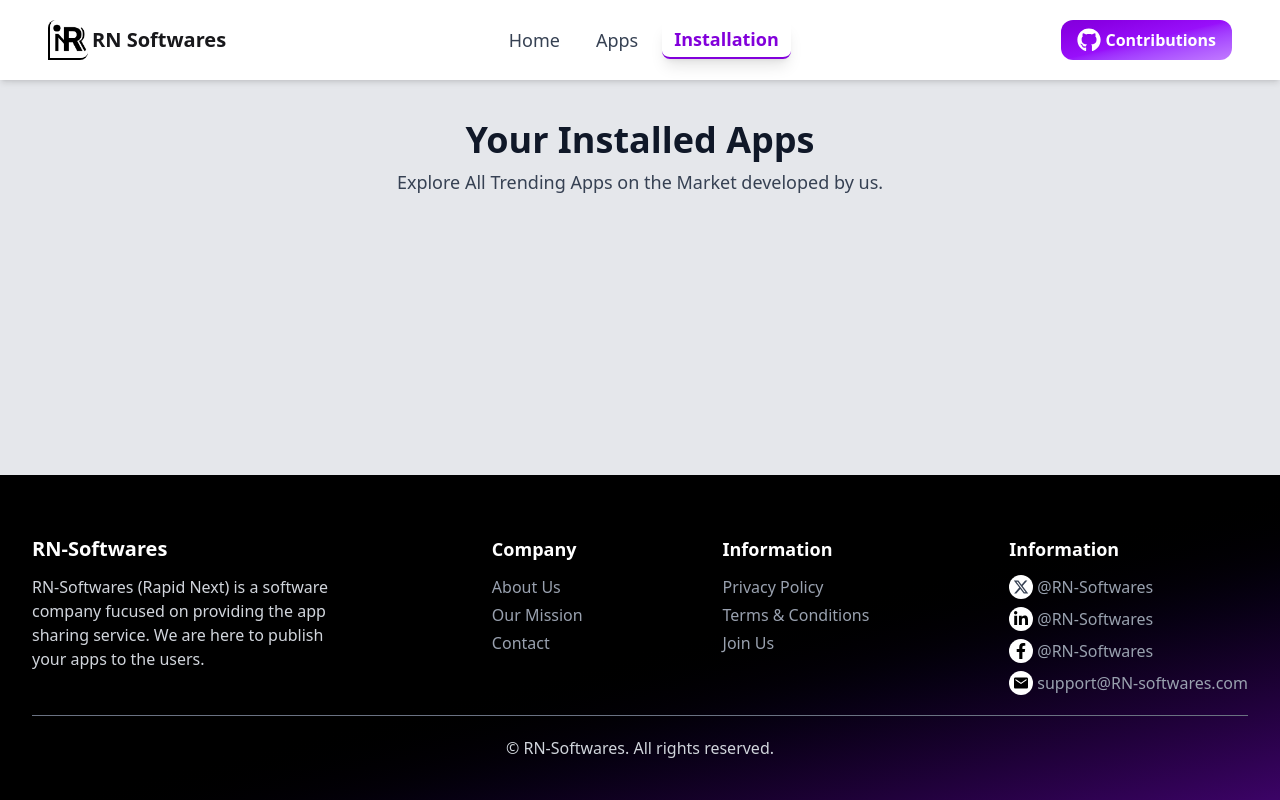
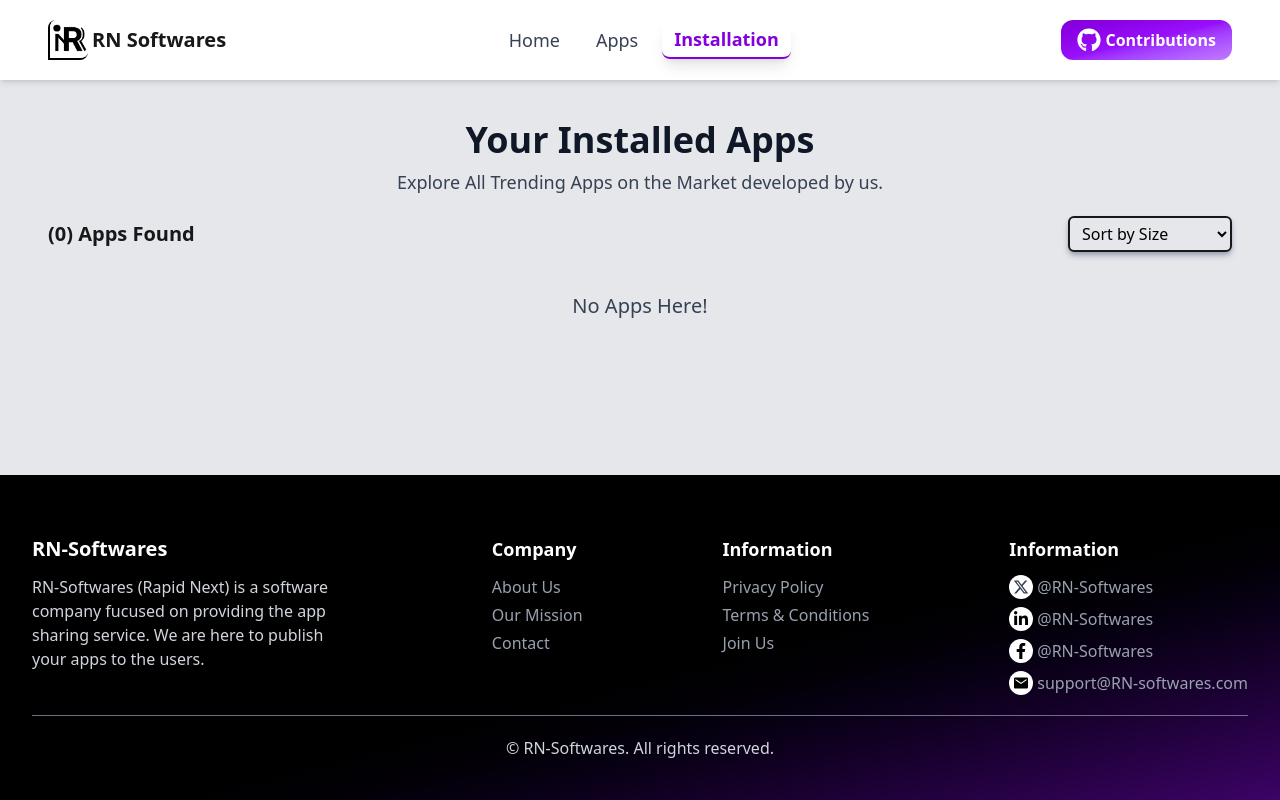
Before and after one commit to mrirakib04/ph-assignment-08, a React (Vite) app: page /downloads in a window 1280 px wide. Built offline with nearby package versions, Linux system fonts and the light colour scheme.

Commit message:
installed apps page added

```diff
--- a/src/Layout/Downloads/Downloads.jsx
+++ b/src/Layout/Downloads/Downloads.jsx
@@ -1,4 +1,37 @@
+import { useContext, useEffect, useState } from "react";
+import MainContext from "../../Context/MainContext";
+import { FaDownload, FaStar } from "react-icons/fa";
+import { Link } from "react-router";
+import { toast } from "react-toastify";
+
 const Downloads = () => {
+  const { installed, setInstalled } = useContext(MainContext);
+  const [sortedApps, setSortedApps] = useState(installed);
+  const [appSortType, setAppSortType] = useState("");
+
+  useEffect(() => {
+    let sorted = [...installed];
+    if (appSortType === "lh") {
+      sorted.sort((a, b) => a.downloads - b.downloads);
+    } else if (appSortType === "hl") {
+      sorted.sort((a, b) => b.downloads - a.downloads);
+    }
+    setSortedApps(sorted);
+  }, [appSortType, installed]);
+
+  const sortFiltering = (value) => {
+    setAppSortType(value);
+  };
+
+  const handleUninstall = (app) => {
+    setInstalled((prev) => prev.filter((item) => item.id !== app.id));
+    toast.error(`${app.title} uninstalled!`, {
+      position: "top-right",
+      autoClose: 2000,
+      draggable: true,
+    });
+  };
+
   return (
     <div className="flex flex-col items-center gap-5 lg:px-12 md:px-8 px-5 py-10">
       <div className="flex flex-col items-center gap-2 text-center">
@@ -9,6 +42,67 @@ const Downloads = () => {
           Explore All Trending Apps on the Market developed by us.
         </p>
       </div>
+      <div className="flex items-center gap-5 justify-between w-full">
+        <p className="text-xl font-bold">({installed.length}) Apps Found</p>
+        <div className="flex items-center gap-1 border-2 shadow-md rounded-md shadow-gray-400">
+          <select
+            className="placeholder:text-gray-500 text-black py-1 px-2 min-w-40 outline-0 font-medium"
+            onChange={(e) => sortFiltering(e.target.value)}
+          >
+            <option value="" defaultChecked>
+              Sort by Size
+            </option>
+            <option value="lh">Low to High</option>
+            <option value="hl">High to Low</option>
+          </select>
+        </div>
+      </div>
+      <div className="w-full mt-5 flex flex-col gap-8 items-center">
+        {sortedApps.length > 0 ? (
+          sortedApps.map((app) => (
+            <div
+              key={app.id}
+              className="flex items-center gap-5 justify-between w-full p-3 bg-white rounded-xl shadow-lg"
+            >
+              <div className="flex items-center gap-3">
+                <Link to={`/app/${app.id}`}>
+                  <img
+                    className="h-12 w-12 rounded hover:scale-105 duration-300 transition shadow-md"
+                    src={app.image}
+                    alt={app.title}
+                  />
+                </Link>
+                <div className="flex flex-col justify-between h-full items-start gap-2">
+                  <h3 className="text-lg font-bold text-gray-900">
+                    {app.title}
+                  </h3>
+                  <div className="flex flex-wrap items-center gap-3 text-sm">
+                    <p className="font-medium text-emerald-700 flex items-center gap-1 bg-emerald-100">
+                      <FaDownload></FaDownload>
+                      {(app.downloads / 1000000).toFixed()}M
+                    </p>
+                    <p className="font-medium text-orange-700 flex items-center gap-1 bg-orange-100">
+                      <FaStar></FaStar>
+                      {app.ratingAvg}
+                    </p>
+                    <p className="font-medium text-gray-700 flex items-center gap-1 bg-gray-100">
+                      {app.size}MB
+                    </p>
+                  </div>
+                </div>
+              </div>
+              <button
+                onClick={() => handleUninstall(app)}
+                className="text-white font-medium hover:scale-105 hover:shadow-md shadow-gray-400 transition duration-300 cursor-pointer from-emerald-700 to-teal-500 py-2 px-5 rounded bg-gradient-to-r hover:to-red-500"
+              >
+                Uninstall
+              </button>
+            </div>
+          ))
+        ) : (
+          <p className="font-medium text-gray-700 text-xl">No Apps Here!</p>
+        )}
+      </div>
     </div>
   );
 };
```
